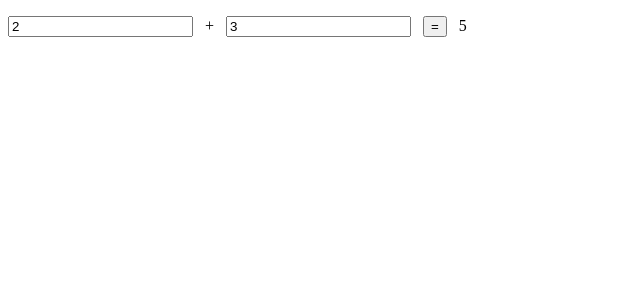
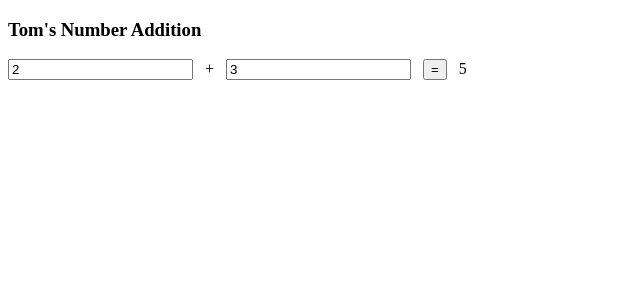
Before and after one commit to EAlbee/two-textboxes-and-an-operation, an Angular app: page / in a window 1280 px wide. Shown: the top 300 px of the page, without its empty margins (0-640 px from the left). Built offline with nearby package versions, Linux system fonts and the light colour scheme.

Commit message:
Added my branding...
But discovered you can't put h3's into p's ! ! !

```diff
--- a/src/app/tjs-add-numbers/tjs-add-numbers.component.html
+++ b/src/app/tjs-add-numbers/tjs-add-numbers.component.html
@@ -1,7 +1,6 @@
-<p>
+  <h3>Tom's Number Addition</h3>
   <input type="number" [(ngModel)]="n1">
   &nbsp; + &nbsp;
   <input type="number" [(ngModel)]="n2">
   &nbsp; <button (click)="addNumbers()">=</button> &nbsp;
   {{ answer }}
-</p>
```
